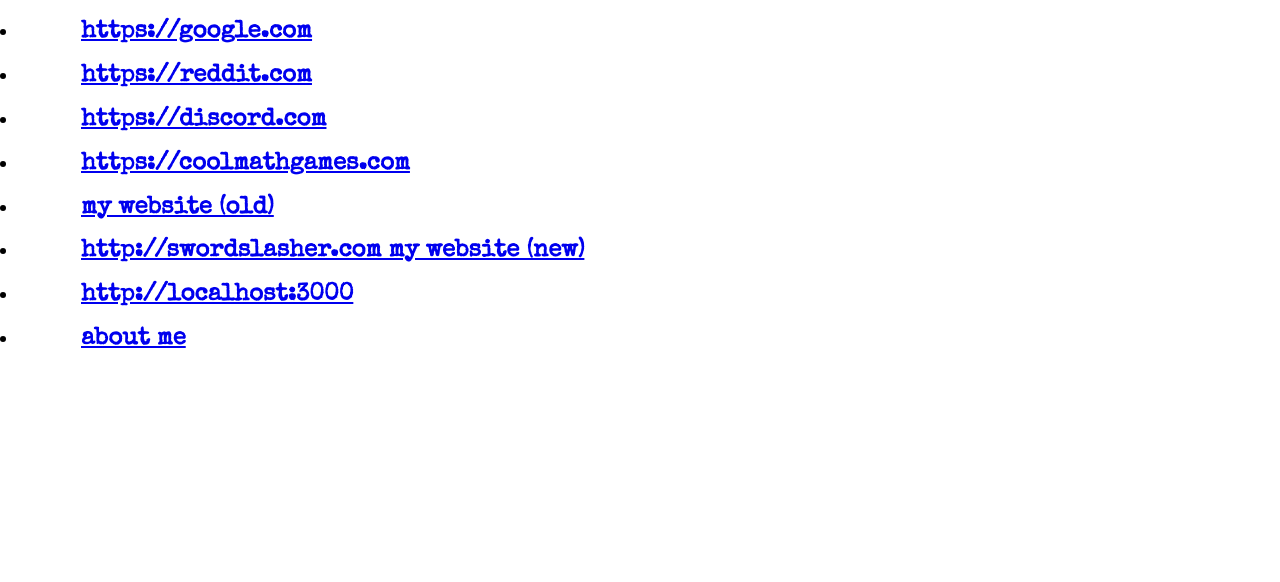
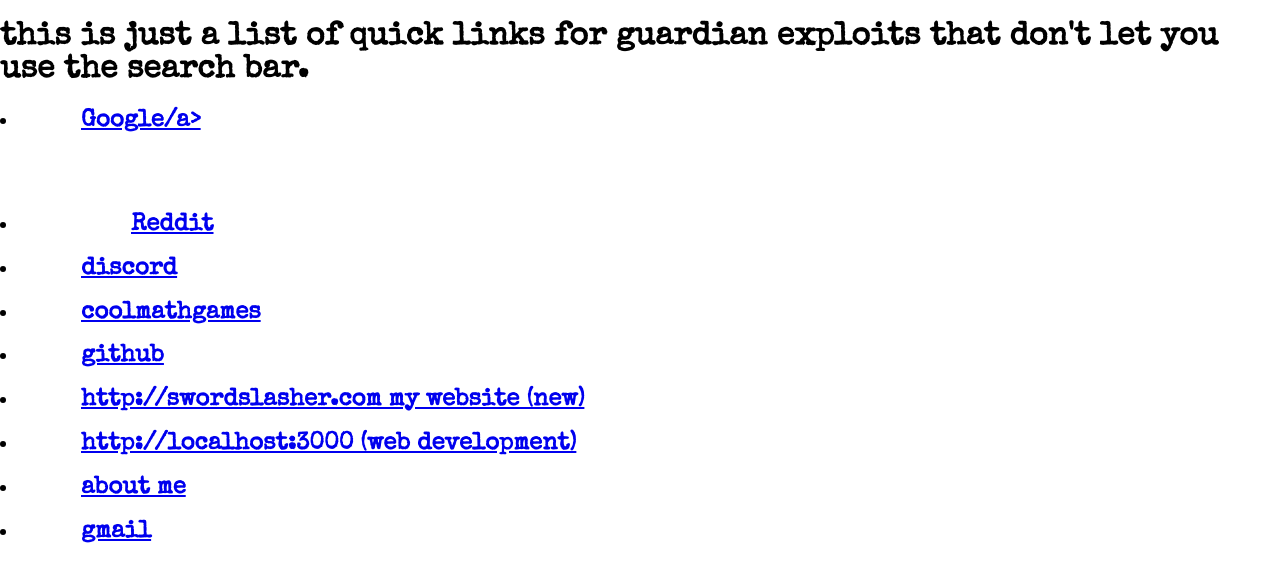
Before and after one commit to amhooman/.github.io, a plain HTML site: page index.html in a window 1280 px wide. Drawn offline with nearby package versions, Linux system fonts and the light colour scheme.

Commit message:
Update index.html

```diff
--- a/index.html
+++ b/index.html
@@ -1,12 +1,13 @@
 <!DOCTYPE html>
     <link rel="stylesheet" href="css.css">
 <link href="https://fonts.googleapis.com/css?family=Special+Elite&display=swap" rel="stylesheet">
-
-               <h2><li><a href="https://www.google.com">https://google.com</a></li></h2>
-               <h2><li><a href="https://www.reddit.com">https://reddit.com</a></li></h2>
-               <h2><li><a href="https://www.discord.com">https://discord.com</a></li></h2>
-               <h2><li><a href="https://coolmathgames.com">https://coolmathgames.com</a></li></h2>
-               <h2><li><a href="https://amhooman.github.io/website">my website (old)</a></li></h2>
+<h1>this is just a list of quick links for guardian exploits that don't let you use the search bar.</h1>
+               <h2><li><a href="https://www.google.com">Google/a></li></h2>
+               <h2><li><a href="https://www.reddit.com">Reddit</a></li></h2>
+               <h2><li><a href="https://www.discord.com">discord</a></li></h2>
+               <h2><li><a href="https://coolmathgames.com">coolmathgames</a></li></h2>
+               <h2><li><a href="https://github.com">github</a></li></h2>
                <h2><li><a href="http://swordslasher.com">http://swordslasher.com my website (new)</a></li></h2>
-               <h2><li><a href="http://localhost:3000">http://localhost:3000</a></li></h2>
+               <h2><li><a href="http://localhost:3000">http://localhost:3000 (web development)</a></li></h2>
                <h2><li><a href="aboutme.html">about me</a></li></h2>
+               <h2><li><a href="gmail.com">gmail</a></li></h2>
```
